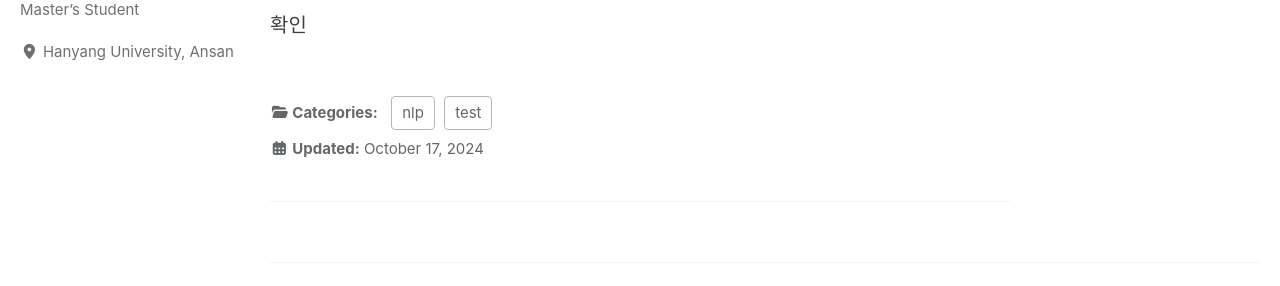
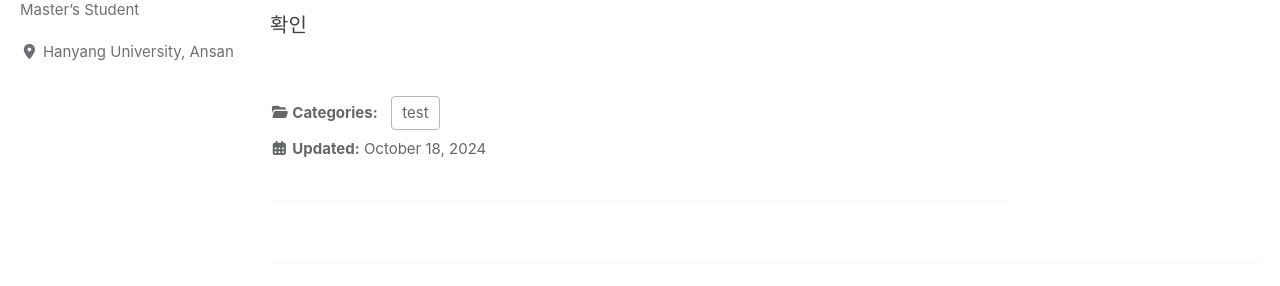
Before and after one commit to Oh-Seokjin/Oh-Seokjin.github.io, a Jekyll site: the page built from _posts/2024-10-17-test.md, in a window 1280 px wide. Shown: the part 256-542 px from the top of the page. Built offline with Jekyll 4.4.1, drawn with Linux system fonts in a browser that asks for light colours; cached includes are drawn as plain includes.

Commit message:
Update 2024-10-17-test.md

```diff
--- a/_posts/2024-10-17-test.md
+++ b/_posts/2024-10-17-test.md
@@ -1,10 +1,9 @@
 ---
-date: 2024-10-17
+last_modified_at: 2024-10-18
 title: "test"
 excerpt: "포스팅 테스트"
 categories:
     - test
-    - nlp
 toc: true
 toc_sticky: true
 toc_label: "Contents"
```
